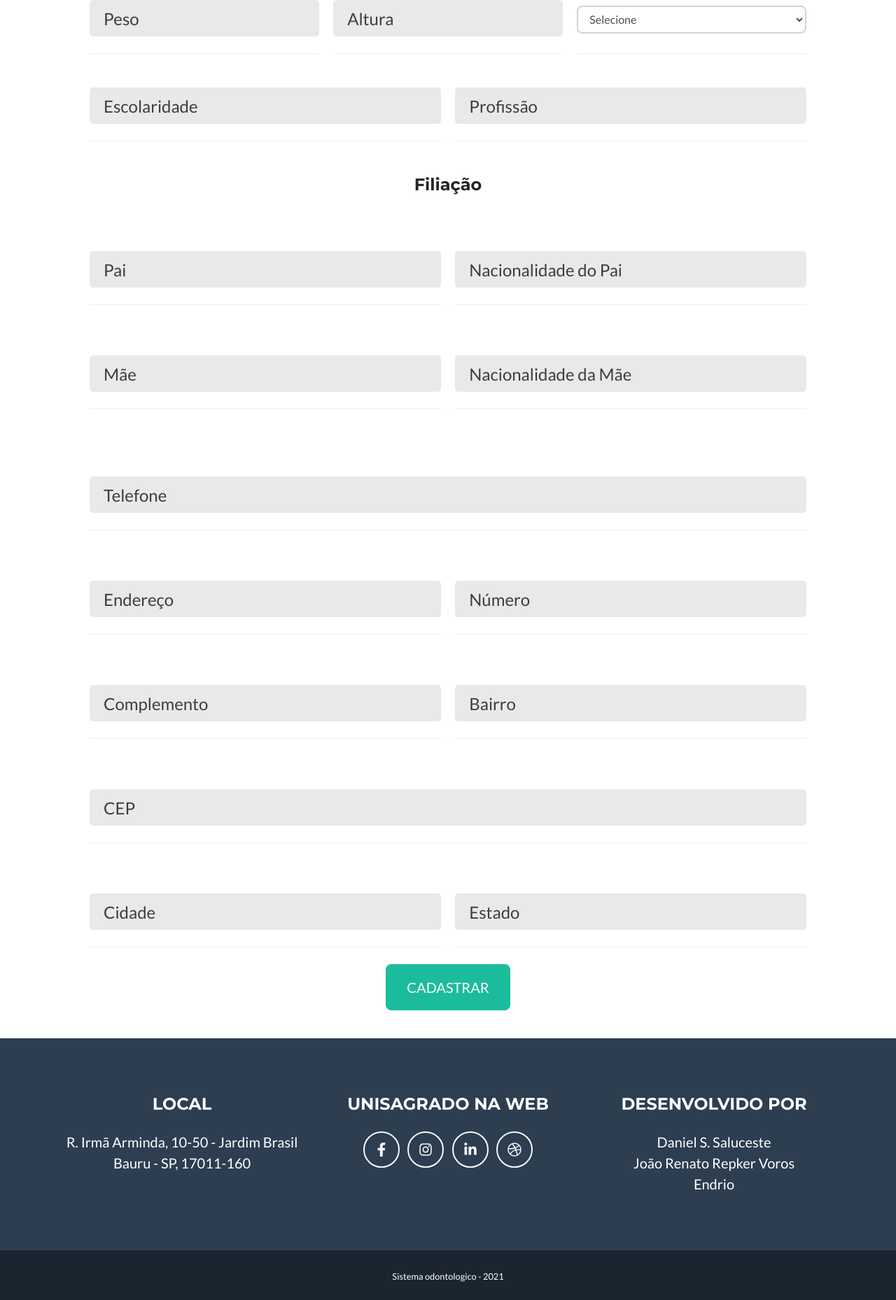
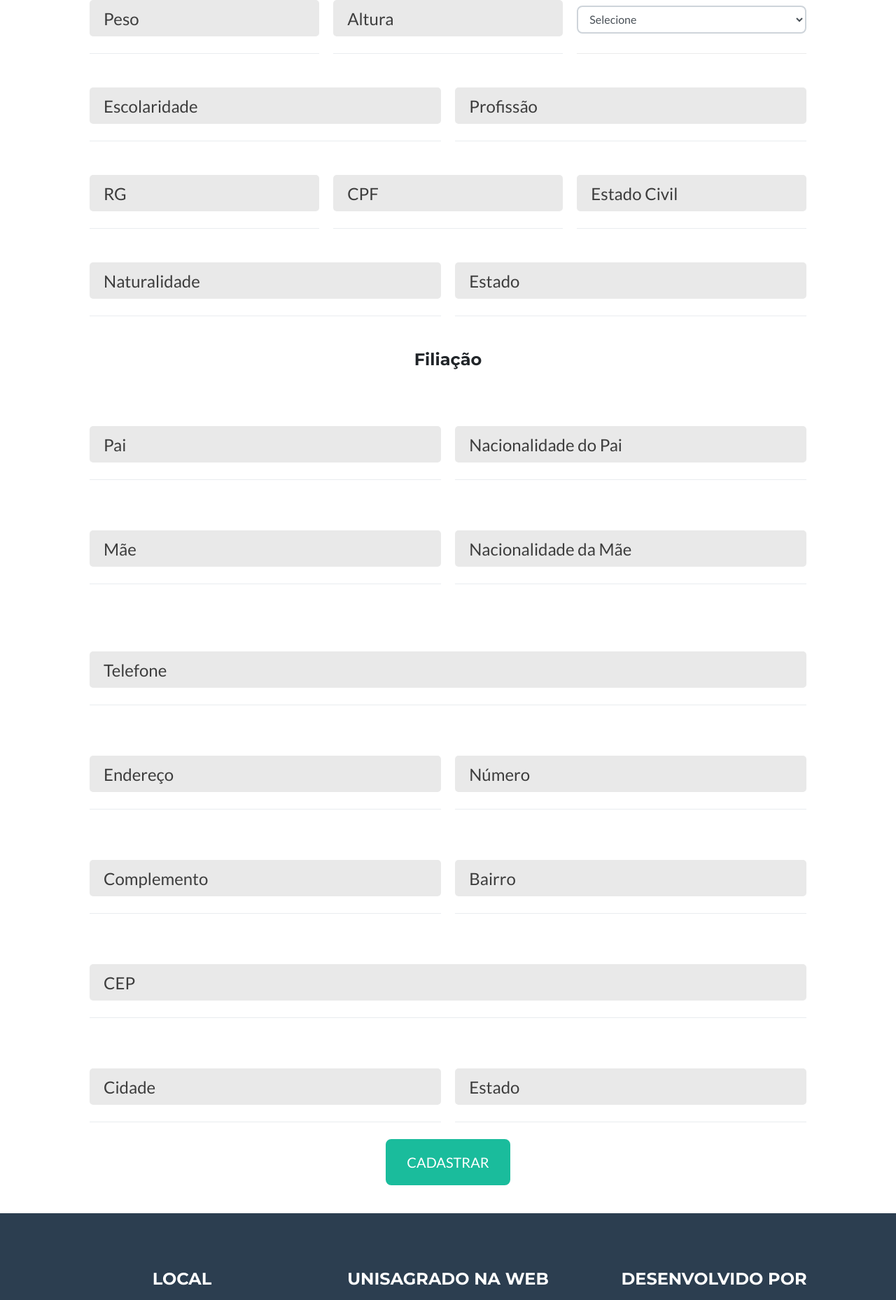
Before and after one commit to danielsaluceste/Trabalho-faculdade-Sistema-odontologico, a PHP site: page /logado.php in a window 1280 px wide. Shown: the part 749-2607 px from the top of the page at 70% size. Run offline with PHP 8.4, Linux system fonts and the light colour scheme; the visitor is signed in with stand-in values (Sample User, id 1).

Commit message:
Adicionado campos em falta

```diff
--- a/logado.php
+++ b/logado.php
@@ -190,6 +190,58 @@
 							<div class="form-group floating-label-form-group controls mb-0 pb-2" style="text-align: left;">
 								<label>Profissão</label>
 								<input type="text" id="profissaoid" name="profissao" style="border-radius: 5px; padding-left: 10px;" class="form-control" required="required" placeholder="Profissão" />
+								<p class="help-block text-danger"></p>
+							</div>
+						</div>
+
+					</div>
+
+					<br>
+
+					<div style="display: flex;">
+
+						<div class="control-group" style="width: 49%;">
+							<div class="form-group floating-label-form-group controls mb-0 pb-2" style="text-align: left;">
+								<label>RG</label>
+								<input type="text" id="rgid" name="rg" style="border-radius: 5px; padding-left: 10px;" class="form-control" required="required" placeholder="RG" />
+								<p class="help-block text-danger"></p>
+							</div>
+						</div>
+
+						<div class="control-group" style="width: 49%; margin-left: 2%;">
+							<div class="form-group floating-label-form-group controls mb-0 pb-2" style="text-align: left;">
+								<label>CPF</label>
+								<input type="text" id="cpfid" name="cpf" style="border-radius: 5px; padding-left: 10px;" class="form-control" required="required" placeholder="CPF" />
+								<p class="help-block text-danger"></p>
+							</div>
+						</div>
+
+						<div class="control-group" style="width: 49%; margin-left: 2%;">
+							<div class="form-group floating-label-form-group controls mb-0 pb-2" style="text-align: left;">
+								<label>Estado Civil</label>
+								<input type="text" id="estadocivilid" name="estadocivil" style="border-radius: 5px; padding-left: 10px;" class="form-control" required="required" placeholder="Estado Civil" />
+								<p class="help-block text-danger"></p>
+							</div>
+						</div>
+
+					</div>
+
+					<br>
+
+					<div style="display: flex;">
+
+						<div class="control-group" style="width: 49%;">
+							<div class="form-group floating-label-form-group controls mb-0 pb-2" style="text-align: left;">
+								<label>Naturalidade</label>
+								<input type="text" id="naturalidade_pacienteid" name="naturalidade_paciente" style="border-radius: 5px; padding-left: 10px;" class="form-control" required="required" placeholder="Naturalidade" />
+								<p class="help-block text-danger"></p>
+							</div>
+						</div>
+
+						<div class="control-group" style="width: 49%; margin-left: 2%;">
+							<div class="form-group floating-label-form-group controls mb-0 pb-2" style="text-align: left;">
+								<label>Estado</label>
+								<input type="text" id="estado_naturalidadefid" name="estado_naturalidade" style="border-radius: 5px; padding-left: 10px;" class="form-control" required="required" placeholder="Estado" />
 								<p class="help-block text-danger"></p>
 							</div>
 						</div>
```
